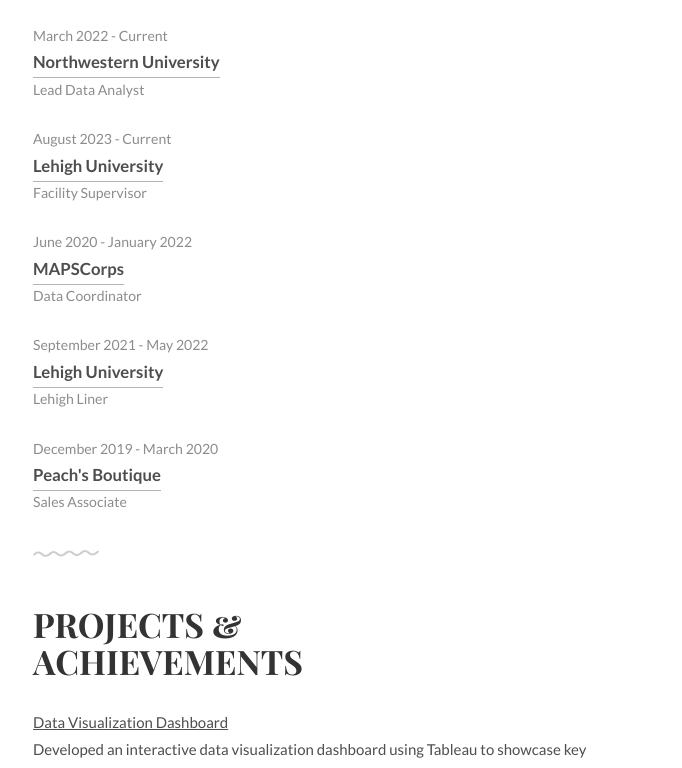
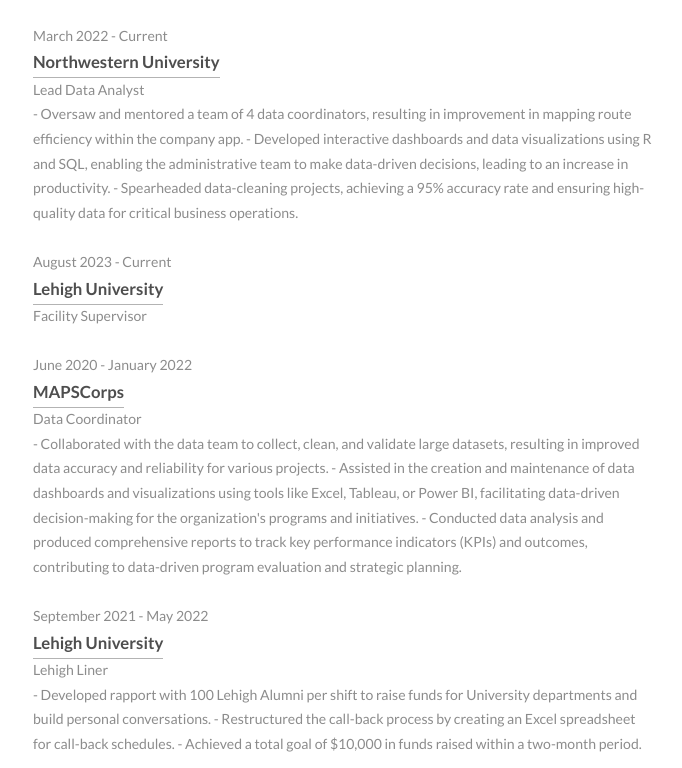
Before and after one commit to adali18/Adali-Rea-, a plain HTML site: page index.html in a window 1280 px wide. Shown: the part 683-1451 px from the top of the page, without its empty margins (296-978 px from the left). Drawn offline with Linux system fonts and the light colour scheme.

Commit message:
index.html

```diff
--- a/index.html
+++ b/index.html
@@ -66,6 +66,9 @@
 				<li>March 2022 - Current</li>
 				<li><a href="#">Northwestern University</a></li>
 				<li>Lead Data Analyst</li>
+				<li> - Oversaw and mentored a team of 4 data coordinators, resulting in improvement in mapping route efficiency within the company app.
+				     - Developed interactive dashboards and data visualizations using R and SQL, enabling the administrative team to make data-driven decisions, leading to an increase in productivity.
+				     - Spearheaded data-cleaning projects, achieving a 95% accuracy rate and ensuring high-quality data for critical business operations.</li>
 
 			</ul>
 			<ul class="work-list">
@@ -77,16 +80,17 @@
 				<li>June 2020 - January 2022</li>
 				<li><a href="#">MAPSCorps</a></li>
 				<li>Data Coordinator</li>
+				<li> - Collaborated with the data team to collect, clean, and validate large datasets, resulting in improved data accuracy and reliability for various projects.
+				     - Assisted in the creation and maintenance of data dashboards and visualizations using tools like Excel, Tableau, or Power BI, facilitating data-driven decision-making for the organization's programs and initiatives.
+				     - Conducted data analysis and produced comprehensive reports to track key performance indicators (KPIs) and outcomes, contributing to data-driven program evaluation and strategic planning.</li>
 			</ul>
 			<ul class="work-list">
 				<li>September 2021 - May 2022</li>
 				<li><a href="#">Lehigh University</a></li>
 				<li>Lehigh Liner</li>
-			</ul>
-			<ul class="work-list">
-				<li>December 2019 - March 2020</li>
-				<li><a href="#">Peach's Boutique</a></li>
-				<li>Sales Associate</li>
+				<li> - Developed rapport with 100 Lehigh Alumni per shift to raise funds for University departments and build personal conversations.
+				     - Restructured the call-back process by creating an Excel spreadsheet for call-back schedules.
+				     - Achieved a total goal of $10,000 in funds raised within a two-month period.</li>
 			</ul>
 		</div>
 	</div>
```
